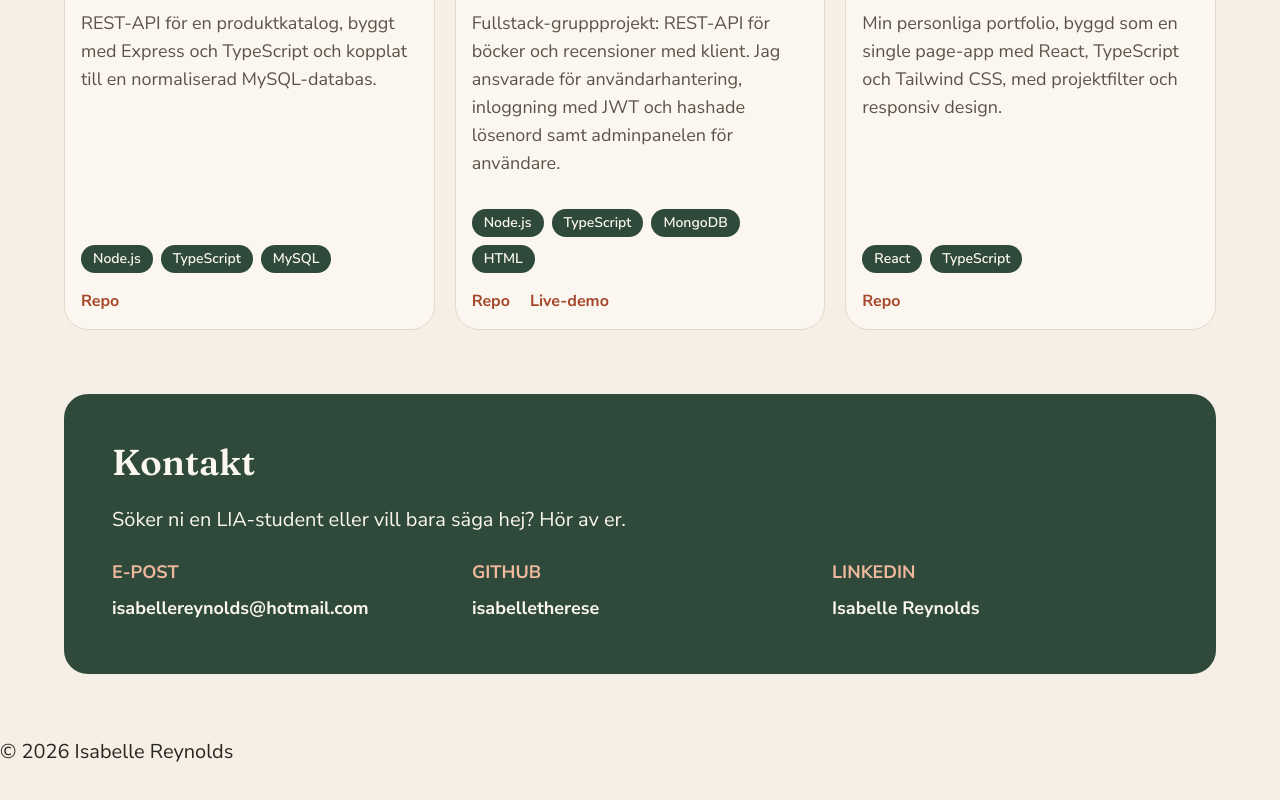
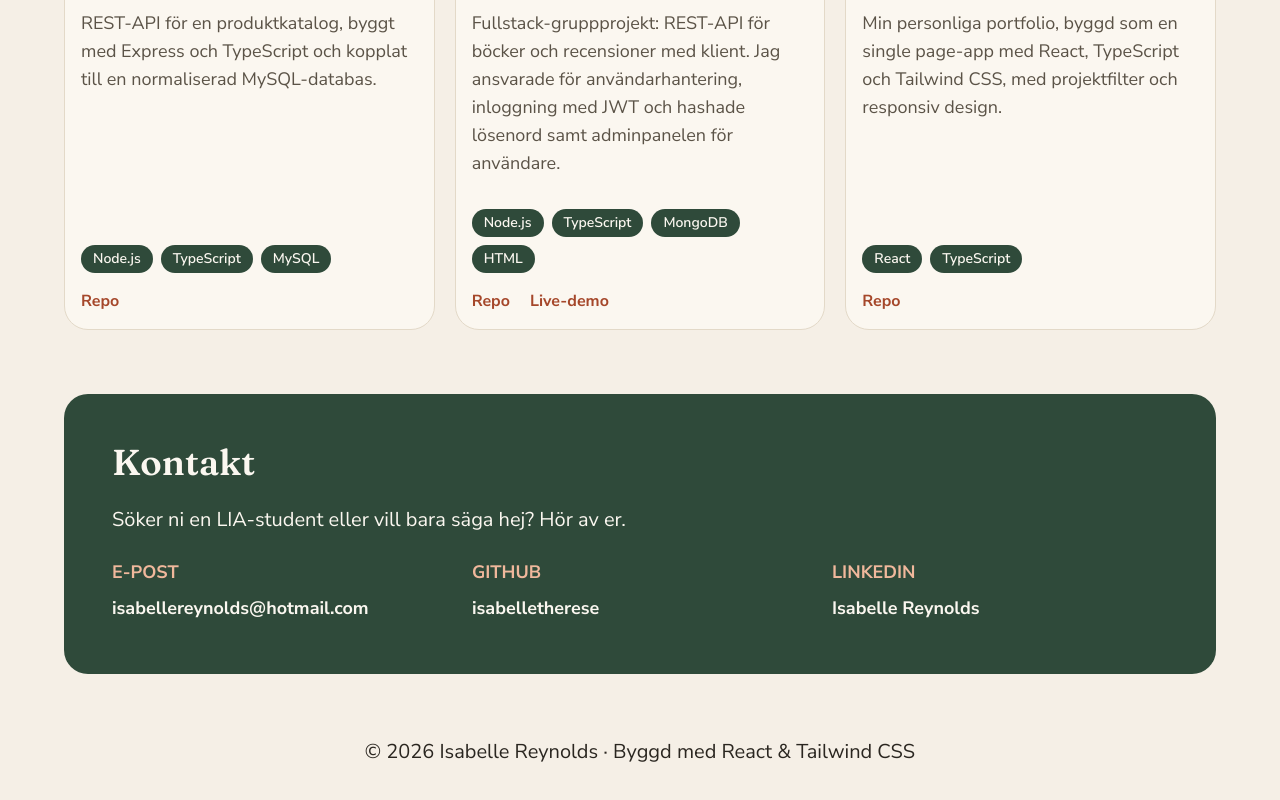
Before and after one commit to isabelletherese/portfolio, a React (Vite) app in the folder portfolio/: page / in a window 1280 px wide. Shown: the part 2133-2933 px from the top of the page. Before the commit the page ends 2899 px from the top, so only its background shows below. Built offline with nearby package versions, Linux system fonts and the light colour scheme.

Commit message:
feat: add footer section

```diff
--- a/portfolio/src/App.tsx
+++ b/portfolio/src/App.tsx
@@ -3,6 +3,7 @@ import Navbar from './components/Navbar'
 import Projects from './components/Projects'
 import About from './components/About'
 import Contact from './components/Contact'
+import Footer from './components/Footer'
 
 function App() {
   return (
@@ -16,9 +17,7 @@ function App() {
         <Contact />
       </main>
 
-      <footer>
-        <p>© 2026 Isabelle Reynolds</p>
-      </footer>
+      <Footer />
     </>
   )
 }
--- /dev/null
+++ b/portfolio/src/components/Footer.tsx
@@ -0,0 +1,11 @@
+const Footer = () => {
+  return (
+    <footer className="section-padding pt-0">
+      <div className="container-page flex justify-center">
+        <p>© 2026 Isabelle Reynolds · Byggd med React & Tailwind CSS</p>
+      </div>
+    </footer>
+  )
+}
+
+export default Footer
```
